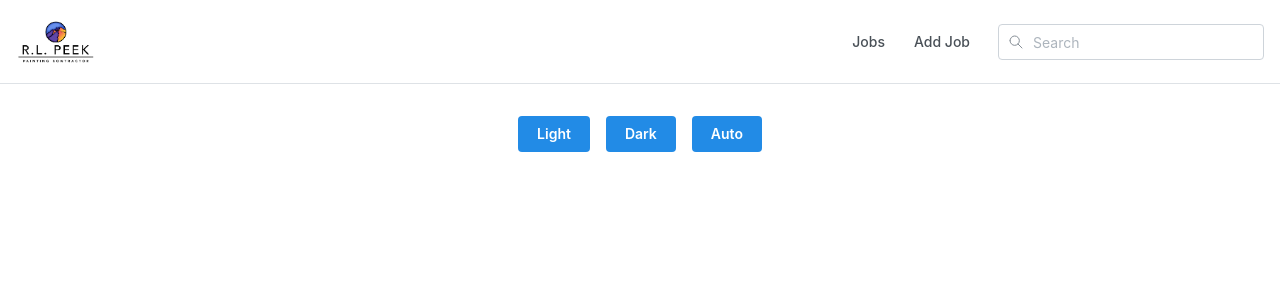
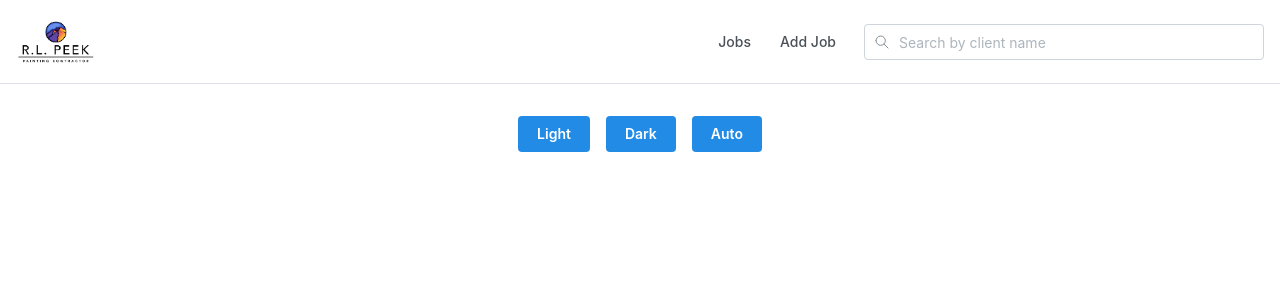
Before and after one commit to jobsuite-ai/jobsuite-web-app, a Next.js app: page / in a window 1280 px wide. Shown: the top 300 px of the page. Built offline with nearby package versions, Linux system fonts and the light colour scheme.

Commit message:
Stub the data for the user dropdown search

```diff
--- a/components/Shell/Header/Header.module.css
+++ b/components/Shell/Header/Header.module.css
@@ -27,3 +27,7 @@
         background-color: light-dark(var(--mantine-color-gray-0), var(--mantine-color-dark-6));
     }
 }
+
+.search {
+    width: rem(400px);
+}
--- a/components/Shell/Header/Header.tsx
+++ b/components/Shell/Header/Header.tsx
@@ -6,7 +6,7 @@ import classes from './Header.module.css';
 import { RLPPLogo } from '../../Global/RLPPLogo';
 import Link from 'next/link';
 import { useRouter } from 'next/navigation';
-import { forwardRef, MouseEvent } from 'react';
+import { MouseEvent } from 'react';
 
 const links = [
   { link: '/jobs', label: 'Jobs' },
@@ -34,32 +34,27 @@ export function Header() {
     </Link>
   ));
 
-  const usersData: Record<string, { image: string; email: string }> = {
+  const usersData: Record<string, { email: string }> = {
     'Emily Johnson': {
-      image: 'https://raw.githubusercontent.com/mantinedev/mantine/master/.demo/avatars/avatar-7.png',
       email: 'emily92@gmail.com',
     },
     'Ava Rodriguez': {
-      image: 'https://raw.githubusercontent.com/mantinedev/mantine/master/.demo/avatars/avatar-8.png',
       email: 'ava_rose@gmail.com',
     },
     'Olivia Chen': {
-      image: 'https://raw.githubusercontent.com/mantinedev/mantine/master/.demo/avatars/avatar-4.png',
       email: 'livvy_globe@gmail.com',
     },
     'Ethan Barnes': {
-      image: 'https://raw.githubusercontent.com/mantinedev/mantine/master/.demo/avatars/avatar-1.png',
       email: 'ethan_explorer@gmail.com',
     },
     'Mason Taylor': {
-      image: 'https://raw.githubusercontent.com/mantinedev/mantine/master/.demo/avatars/avatar-2.png',
       email: 'mason_musician@gmail.com',
     },
   };
 
   const renderAutocompleteOption: AutocompleteProps['renderOption'] = ({ option }) => (
     <Group gap="sm">
-      <Avatar src={usersData[option.value].image} size={36} radius="xl" />
+      <Avatar src='/public/black-circle-user-symbo.png' size={36} radius="xl" />
       <div>
         <Text size="sm">{option.value}</Text>
         <Text size="xs" opacity={0.5}>
@@ -88,8 +83,8 @@ export function Header() {
           </Group>
           <Autocomplete
             className={classes.search}
-            placeholder="Search"
-            leftSection={<IconSearch style={{ width: rem(16), height: rem(16) }} stroke={1.5} />}
+            placeholder='Search by client name'
+            leftSection={<IconSearch style={{ width: rem(32), height: rem(16) }} stroke={1.5} />}
             renderOption={renderAutocompleteOption}
             data={data}
             visibleFrom="xs"
```
Also changed, not shown: public/black-circle-user-symbo.png (added).
